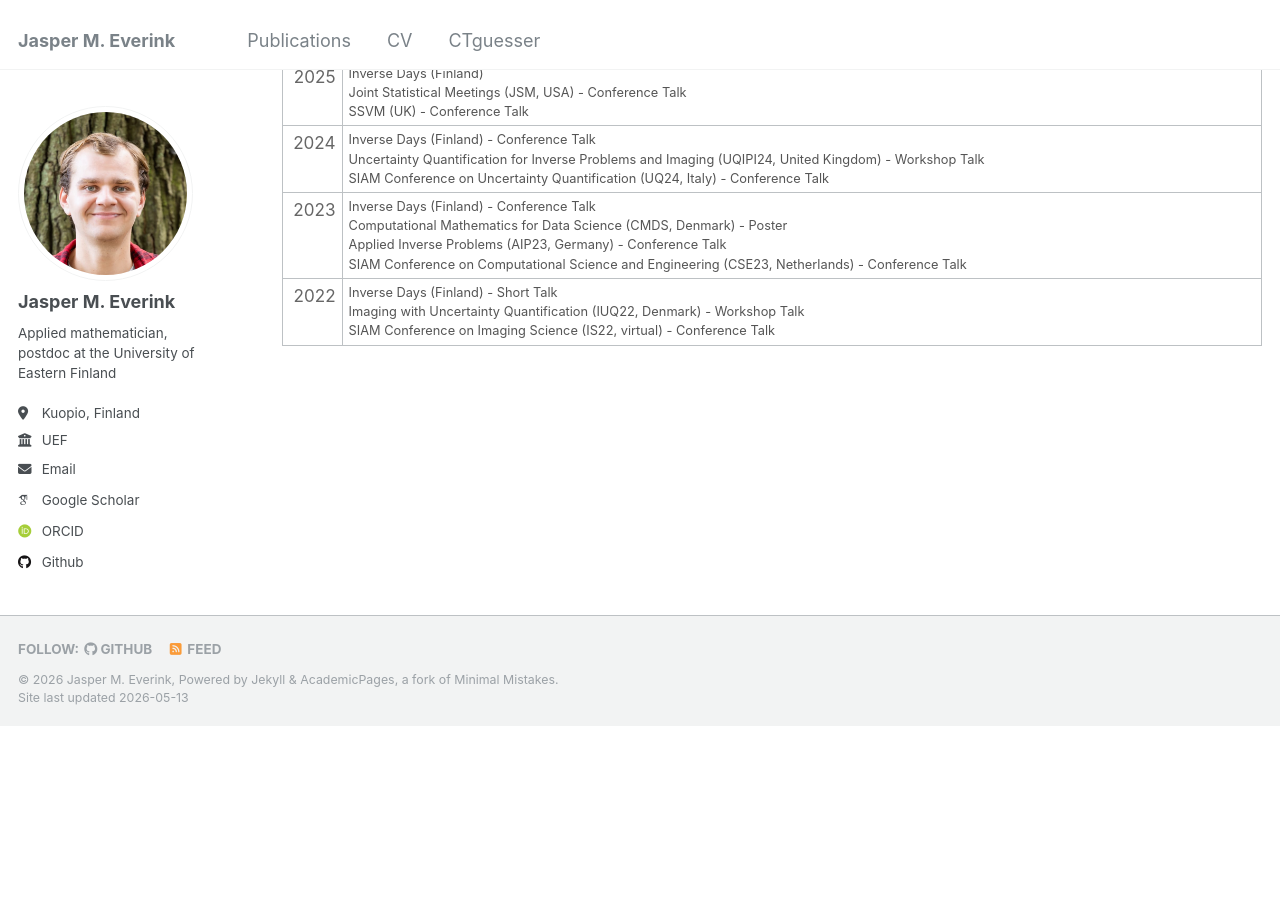
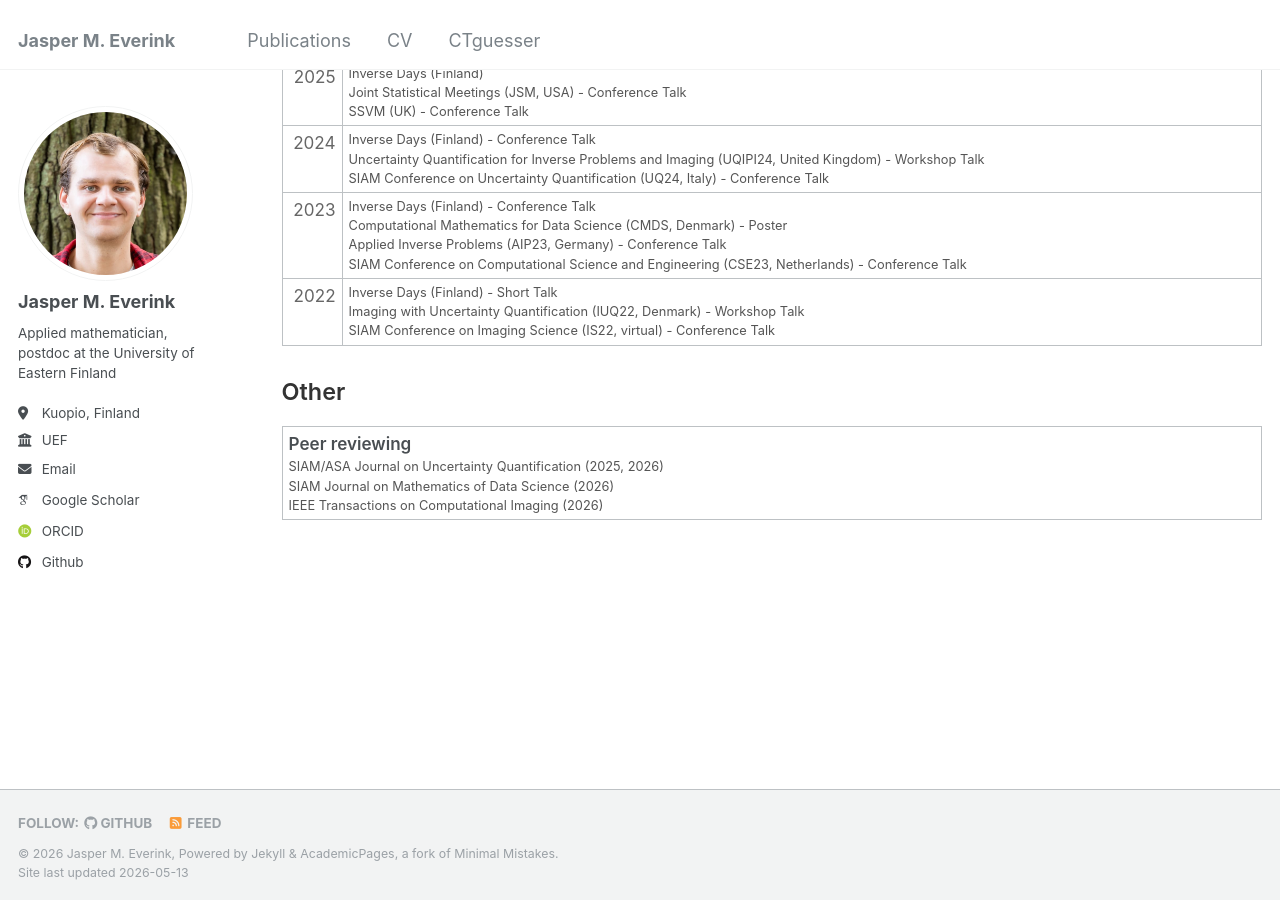
Before and after one commit to jeverink/jeverink.github.io, a Jekyll site: the page built from _pages/cv.md, in a window 1280 px wide and 900 px high, scrolled down 1448 px. Built offline with Jekyll 4.4.1, drawn with Linux system fonts in a browser that asks for light colours; some web fonts are replaced; before the commit the page ends 2174 px from its top, so only the background shows below that.

Commit message:
Add other duties to CV

```diff
--- a/_pages/cv.md
+++ b/_pages/cv.md
@@ -449,3 +449,22 @@ redirect_from:
     </tbody>
   </table>
 </div>
+
+
+<h2 class="pub-heading">Other</h2>
+<div class="table-wrapper">
+  <table id="paperTable" class="pub-table">
+    <tbody>
+      <tr>
+        <td>
+          <div class="pub-title">Peer reviewing</div>
+          <div class="pub-authors">
+          SIAM/ASA Journal on Uncertainty Quantification (2025, 2026)<br>
+          SIAM Journal on Mathematics of Data Science (2026)<br>
+          IEEE Transactions on Computational Imaging (2026)
+          </div>
+        </td>
+      </tr>
+    </tbody>
+  </table>
+</div>
```
